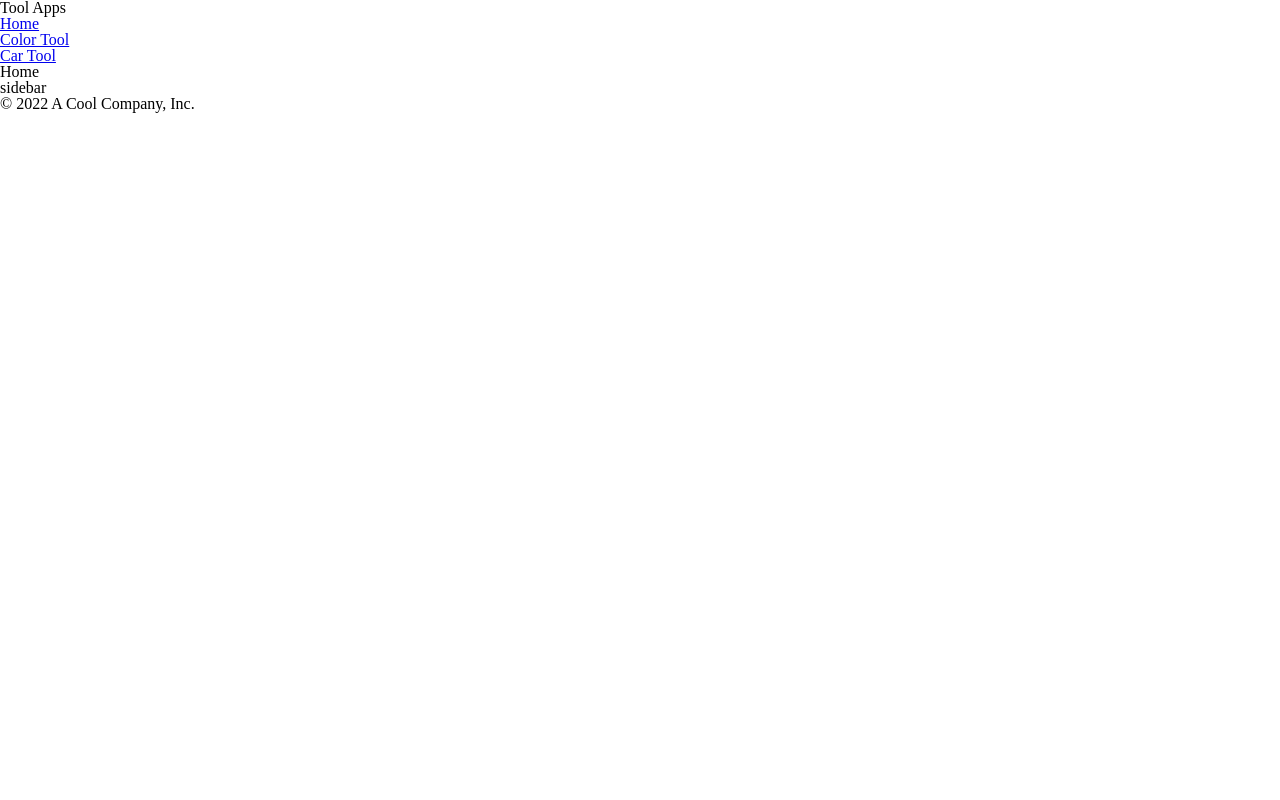
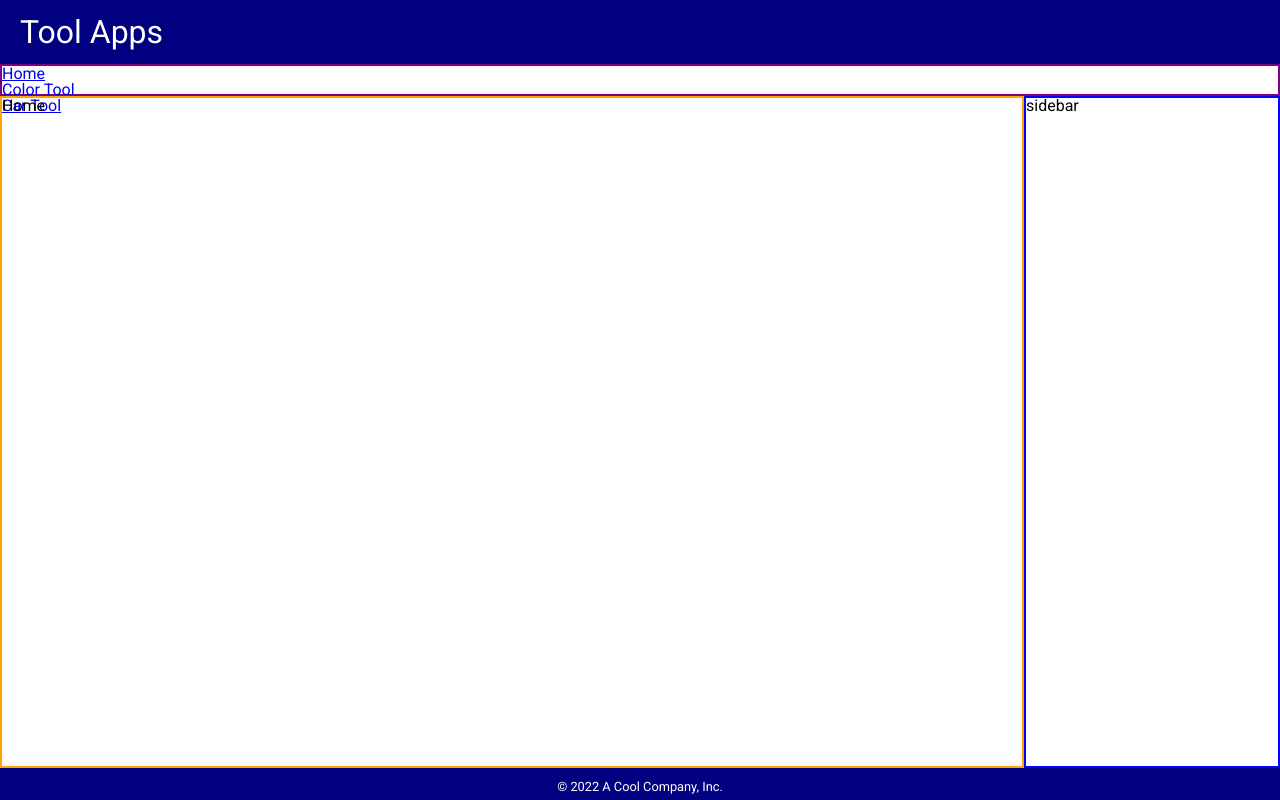
Before and after one commit to t4d-classes/bootcamp_01312022, a JavaScript app in the folder demo-app/: page / in a window 1280 px wide. Built offline with nearby package versions, Linux system fonts and the light colour scheme.

Commit message:
add css demos

```diff
--- a/demo-app/public/index.html
+++ b/demo-app/public/index.html
@@ -25,6 +25,9 @@
       Learn how to configure a non-root public URL by running `npm run build`.
     -->
     <title>React App</title>
+    <link rel="preconnect" href="https://fonts.googleapis.com">
+    <link rel="preconnect" href="https://fonts.gstatic.com" crossorigin>
+    <link href="https://fonts.googleapis.com/css2?family=Roboto&display=swap" rel="stylesheet">
   </head>
   <body>
     <noscript>You need to enable JavaScript to run this app.</noscript>
--- a/demo-app/src/components/Layout.css
+++ b/demo-app/src/components/Layout.css
@@ -46,3 +46,69 @@ table {
 	border-collapse: collapse;
 	border-spacing: 0;
 }
+
+
+body {
+  font-family: Roboto, sans-serif;
+  font-size: 100%;
+}
+
+
+.container {
+  position: fixed;
+  top: 0; bottom: 0;
+  left: 0; right: 0;
+  display: grid;
+
+  grid-template-rows: 4rem 2rem 1fr 2rem;
+  grid-template-columns: 4fr 1fr;
+
+  grid-template-areas:
+    "header header"
+    "menu menu"
+    "content sidebar"
+    "footer footer"
+}
+
+#page-header, #page-footer {
+  background-color: navy;
+  color: white;
+}
+
+#page-header {
+  grid-area: header;
+  display: flex; /* use flexbox for 1 directional layout */
+  flex-direction: row; /* this can be row or column */
+  justify-content: flex-start; /* major axis */
+  align-items: center; /* minor axis */
+  padding-left: 20px;
+}
+
+#page-header > h1 {
+  font-size: 2rem;
+}
+
+#main-menu{
+  border: 2px solid purple;
+  grid-area: menu;
+}
+
+#content {
+  border: 2px solid orange;
+  grid-area: content;
+}
+
+#sidebar {
+  border: 2px solid blue;
+  grid-area: sidebar;
+}
+
+#page-footer {
+  grid-area: footer;
+  text-align: center;
+  padding-top: 10px;
+}
+
+#page-footer > small {
+  font-size: 0.8rem;
+}
--- a/demo-app/src/components/Layout.js
+++ b/demo-app/src/components/Layout.js
@@ -6,12 +6,12 @@ export const Layout = () => {
 
   return (
 
-    <div>
-      <header>
+    <div className="container">
+      <header id="page-header">
         <h1>Tool Apps</h1>
       </header>
 
-      <nav>
+      <nav id="main-menu">
         <ul>
           <li><Link to="/">Home</Link></li>
           <li><Link to="/color-tool">Color Tool</Link></li>
@@ -19,15 +19,15 @@ export const Layout = () => {
         </ul>
       </nav>
 
-      <main>
+      <main id="content">
         <Outlet />
       </main>
 
-      <aside>
+      <aside id="sidebar">
         sidebar
       </aside>
 
-      <footer>
+      <footer id="page-footer">
         <small>&copy; 2022 A Cool Company, Inc.</small>
       </footer>
     </div>
```
